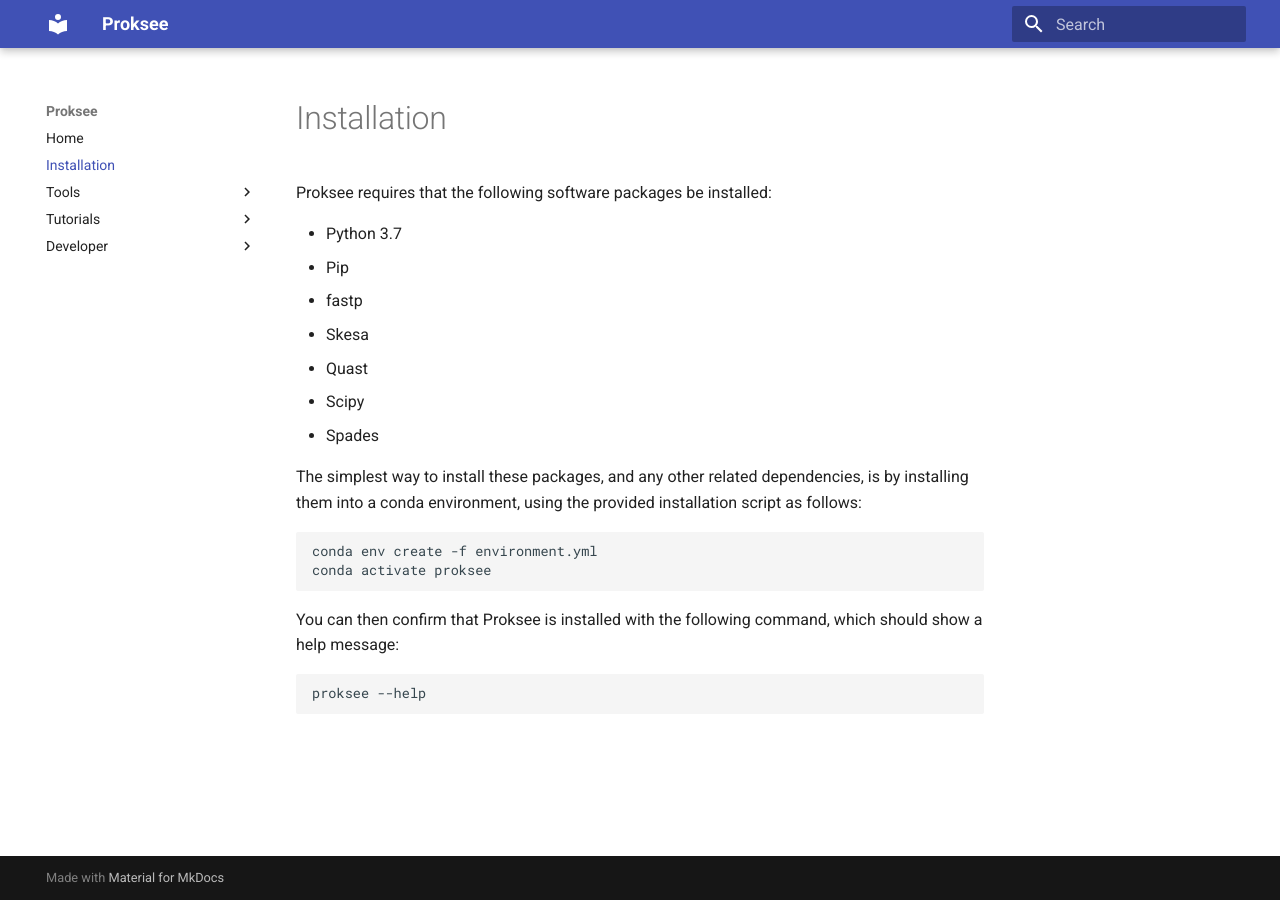
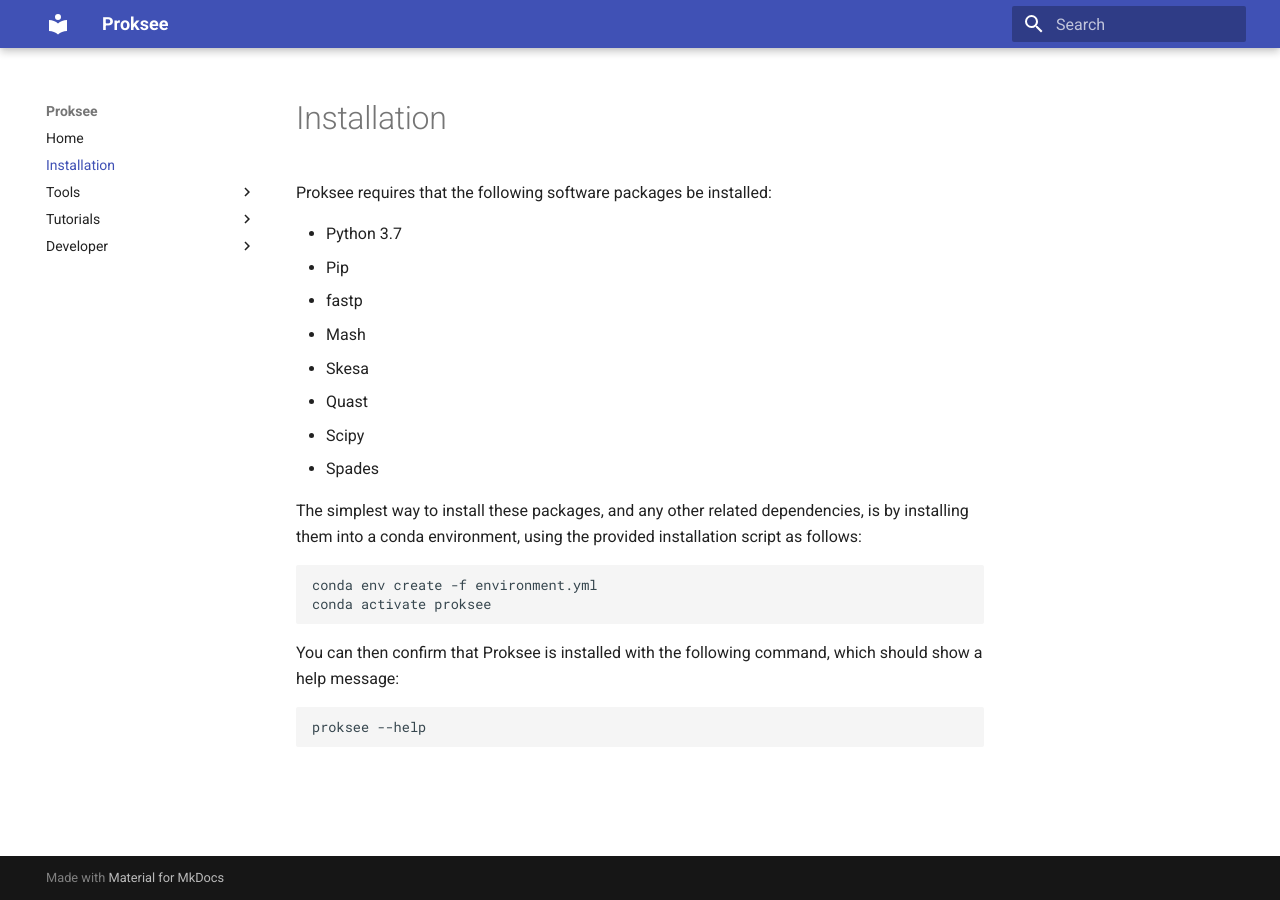
Before and after one commit to proksee-project/proksee-cmd, an MkDocs documentation site: the page built from docs/installation.md, in a window 1280 px wide. Built offline with MkDocs 1.6.1 and Material for MkDocs 9.7.7, drawn with Linux system fonts in a browser that asks for light colours.

Commit message:
Adding Mash as a dependency.

```diff
--- a/docs/installation.md
+++ b/docs/installation.md
@@ -5,6 +5,7 @@
 - Python 3.7
 - Pip
 - fastp
+- Mash
 - Skesa
 - Quast
 - Scipy
--- a/environment.yml
+++ b/environment.yml
@@ -7,6 +7,7 @@
 - python=3.7
 - fastp
 - skesa
+- mash
 - quast
 - scipy
 - spades
```
Also changed, not shown: README.md (+1 -0 lines), 1 other file.
